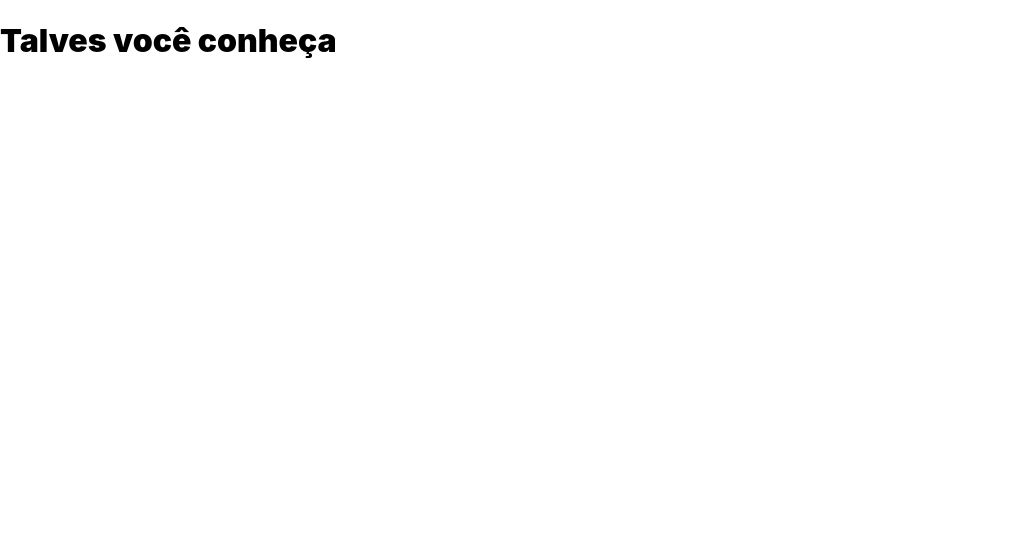
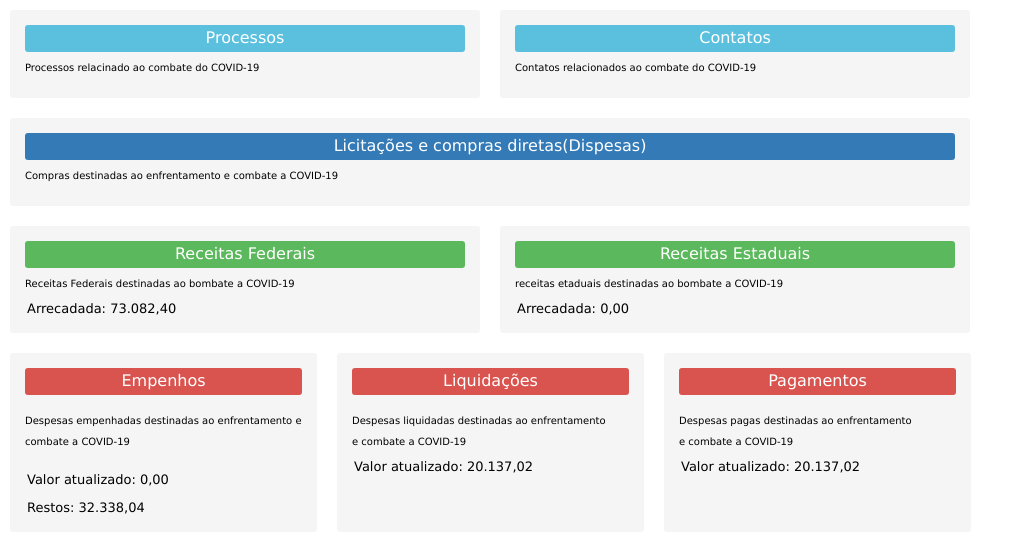
Before and after one commit to wernnon/repositorio, a React (Vite) app: page / in a window 1280 px wide. Shown: the top 552 px of the page, without its empty margins (0-1019 px from the left). Built offline with nearby package versions, Linux system fonts and the light colour scheme.

Commit message:
pagina covid

```diff
--- a/src/App.css
+++ b/src/App.css
@@ -40,8 +40,81 @@
 button {
   font-size: calc(10px + 2vmin);
 }
-.div{
-  background-color: #afafaf;
+.corpo{
+  background-color: #fff;
   padding: 0px;
-  box-sizing: border-box;
+  display: flex;
+  width: 1000px;
+  font-family: verdana;
 }
+.box{
+  background-color:  #f5f5f5 ;
+  border-radius: 3px;
+  margin: 10px;
+  padding: 15px;
+  width: max-content;
+}
+.large_box{
+  background-color:  #f5f5f5 ;
+  border-radius: 3px;
+  margin: 10px;
+  padding: 15px;
+  width: max-content;
+}
+.box1{
+  background-color: #5bc0de;
+  width: 430px;
+  color: #fff;
+  border-radius: 3px;
+  text-align: center;
+  padding: 5px;
+  padding-top: 3px;
+}
+.box1:hover{
+  background-color: #31b0d5;
+}
+.descr{
+  padding-top: 10px;
+  padding-bottom: 10px;
+  font-size: 10px;
+}
+.box2{
+  background-color:  #337ab7;
+  width: 920px;
+  color: #fff;
+  border-radius: 3px;
+  text-align: center;
+  padding: 5px;
+  padding-top: 3px;
+}
+.box2:hover{
+  background-color: #286090;
+}
+.box3{
+  background-color:   #5cb85c ;
+  width: 430px;
+  color: #fff;
+  border-radius: 3px;
+  text-align: center;
+  padding: 5px;
+  padding-top: 3px;
+}
+.box3:hover{
+  background-color: #449d44;
+}
+.valor{
+  padding: 2px;
+  font-size: small;
+}
+.box4{
+  background-color:   #d9534f ;
+  width: 267px;
+  color: #fff;
+  border-radius: 3px;
+  text-align: center;
+  padding: 5px;
+  padding-top: 3px;
+}
+.box4:hover{
+  background-color: #c9302c;
+}
--- a/src/App.jsx
+++ b/src/App.jsx
@@ -1,10 +1,100 @@
 //App.jsx
 import './App.css'
-import Title from './Title.jsx'
+
 function App(){
 return(
-  <div>
-       <Title/>
+  <div className='body'>
+    <div className='corpo'>
+      <div className='box'>
+      <div className='box1'>
+        Processos
+      </div>
+      <div className='descr'>
+        Processos relacinado ao combate do COVID-19
+      </div>
+      </div>
+      <div className='box'>
+        <div className='box1'>
+          Contatos
+        </div>
+        <div className='descr'>
+          Contatos relacionados ao combate do COVID-19
+        </div>
+      </div>
+    </div>
+    <div className='corpo'>
+        <div className='large_box'>
+          <div className='box2'>
+            Licitações e compras diretas(Dispesas)
+          </div>
+          <div className='descr'>
+            Compras destinadas ao enfrentamento e combate a COVID-19
+          </div>
+        </div>
+    </div>
+    <div className='corpo'>
+    <div className='box'>
+      <div className='box3'>
+      Receitas Federais
+      </div>
+      <div className='descr'>
+      Receitas Federais destinadas ao bombate a COVID-19
+      </div>
+      <div className='valor'>
+        Arrecadada: 73.082,40
+      </div>
+      </div>
+      <div className='box'>
+        <div className='box3'>
+          Receitas Estaduais
+        </div>
+        <div className='descr'>
+          receitas etaduais destinadas ao bombate a COVID-19
+        </div>
+        <div className='valor'>
+        Arrecadada: 0,00
+        </div>
+      </div>
+    </div>
+    <div className='corpo'>
+      <div className='box'>
+        <div className='box4'>
+          Empenhos
+        </div>
+        <div className='descr'>
+          <p>Despesas empenhadas destinadas ao enfrentamento e</p>
+          combate a COVID-19
+        </div>
+        <div className='valor'>
+          <p>Valor atualizado: 0,00</p>
+          Restos: 32.338,04
+        </div>
+      </div>
+      <div className='box'>
+        <div className='box4'>
+          Liquidações
+        </div>
+        <div className='descr'>
+          <p>Despesas liquidadas destinadas ao enfrentamento</p>
+          e combate a COVID-19
+        </div>
+        <div className='valor'>
+          Valor atualizado: 20.137,02
+        </div>
+      </div>
+      <div className='box'>
+        <div className='box4'>
+          Pagamentos
+        </div>
+        <div className='descr'>
+          <p>Despesas pagas destinadas ao enfrentamento </p>
+          e combate a COVID-19
+        </div>
+        <div className='valor'>
+          Valor atualizado: 20.137,02
+        </div>
+      </div>
+    </div>
   </div>
 )
 }
--- a/src/Title.css
+++ /dev/null
@@ -1,3 +0,0 @@
-.title{
-    font-weight: 900;
-}
--- a/src/Title.jsx
+++ /dev/null
@@ -1,7 +0,0 @@
-import './Title.css'
-function Title(){
-    return(
-        <h1 className="title">Talves você conheça</h1>
-    )
-}
-export default Title;
```
Also changed, not shown: src/Button.jsx (deleted, +0 -26 lines), src/HelloPerson.css (deleted, +0 -26 lines), src/HelloPerson.jsx (deleted, +0 -23 lines), src/HelloWorld.jsx (deleted, +0 -7 lines), src/favicon.svg (deleted), src/logo.svg (deleted).
